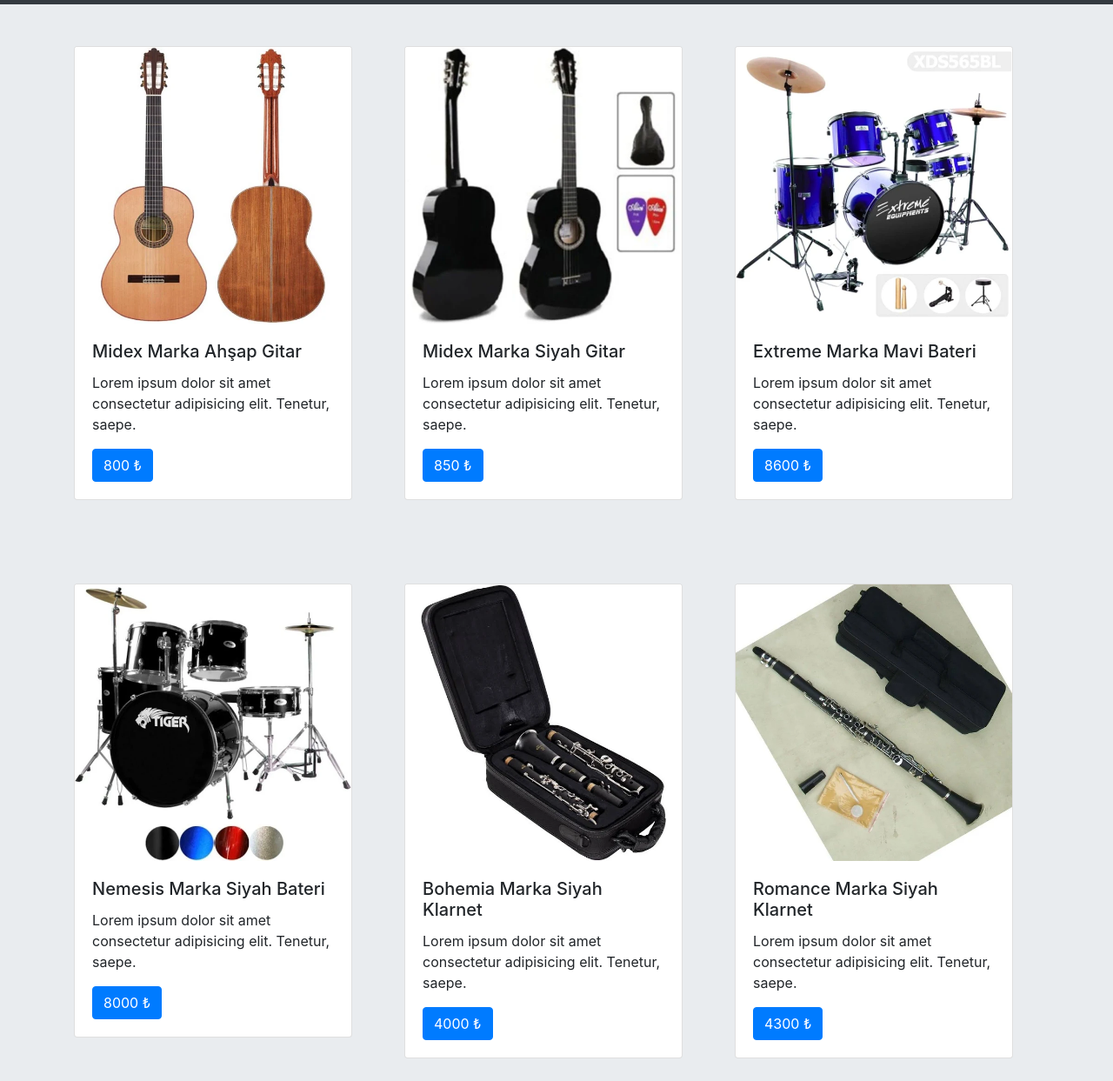
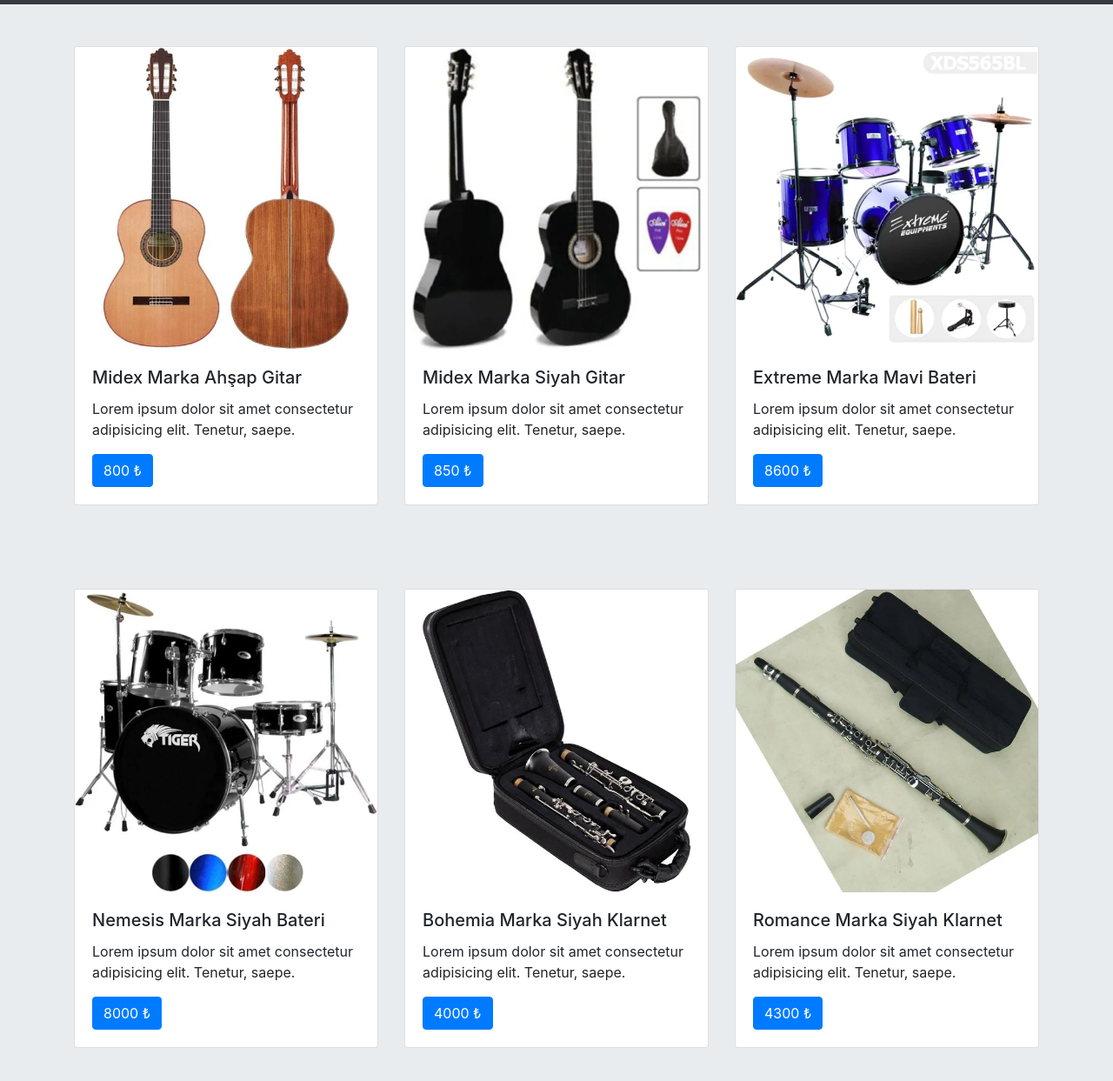
Before and after one commit to hamitokuyucular/bootstarp-1, a plain HTML site: page products.html in a window 1280 px wide. Shown: the part 57-1300 px from the top of the page at 87% size. Drawn offline with nearby package versions, Linux system fonts and the light colour scheme.

Commit message:
updated products.html

```diff
--- a/products.html
+++ b/products.html
@@ -47,7 +47,7 @@
     <div class="container">
         <div class="row">
             <div class="col-lg-4 col-md-6 mt-5 mb-5">
-                <div class="card" style="width: 20rem;">
+                <div class="card">
                     <img src="images/midex.jpg" class="card-img-top" alt="midex gitar">
                     <div class="card-body">
                         <h5 class="card-title">Midex Marka Ahşap Gitar</h5>
@@ -57,7 +57,7 @@
                 </div>
             </div>
             <div class="col-lg-4 col-md-6 mt-5 mb-5">
-                <div class="card" style="width: 20rem;">
+                <div class="card">
                     <img src="images/midex2.jpg" class="card-img-top" alt="midex gitar">
                     <div class="card-body">
                         <h5 class="card-title">Midex Marka Siyah Gitar</h5>
@@ -67,7 +67,7 @@
                 </div>
             </div>
             <div class="col-lg-4 col-md-6 mt-5 mb-5">
-                <div class="card" style="width: 20rem;">
+                <div class="card">
                     <img src="images/extreme.jpg" class="card-img-top" alt="midex gitar">
                     <div class="card-body">
                         <h5 class="card-title">Extreme Marka Mavi Bateri</h5>
@@ -79,7 +79,7 @@
         </div>
         <div class="row">
             <div class="col-lg-4 col-md-6 mt-5 mb-5">
-                <div class="card" style="width: 20rem;">
+                <div class="card">
                     <img src="images/nemesis.jpg" class="card-img-top" alt="midex gitar">
                     <div class="card-body">
                         <h5 class="card-title">Nemesis Marka Siyah Bateri</h5>
@@ -89,7 +89,7 @@
                 </div>
             </div>
             <div class="col-lg-4 col-md-6 mt-5 mb-5">
-                <div class="card" style="width: 20rem;">
+                <div class="card">
                     <img src="images/bohemia.jpg" class="card-img-top" alt="midex gitar">
                     <div class="card-body">
                         <h5 class="card-title">Bohemia Marka Siyah Klarnet</h5>
@@ -99,7 +99,7 @@
                 </div>
             </div>
             <div class="col-lg-4 col-md-6 mt-5 mb-5">
-                <div class="card" style="width: 20rem;">
+                <div class="card">
                     <img src="images/romance.jpg" class="card-img-top" alt="midex gitar">
                     <div class="card-body">
                         <h5 class="card-title">Romance Marka Siyah Klarnet</h5>
@@ -111,7 +111,7 @@
         </div>
         <div class="row">
             <div class="col-lg-4 col-md-6 mt-5 mb-5">
-                <div class="card" style="width: 20rem;">
+                <div class="card">
                     <img src="images/stromberg.jpg" class="card-img-top" alt="midex gitar">
                     <div class="card-body">
                         <h5 class="card-title">Stromberg Marka Siyah Keman</h5>
@@ -121,7 +121,7 @@
                 </div>
             </div>
             <div class="col-lg-4 col-md-6 mt-5 mb-5">
-                <div class="card" style="width: 20rem;">
+                <div class="card">
                     <img src="images/stromberg2.jpg" class="card-img-top" alt="midex gitar">
                     <div class="card-body">
                         <h5 class="card-title">Stromberg Marka Ahşap Keman</h5>
```
